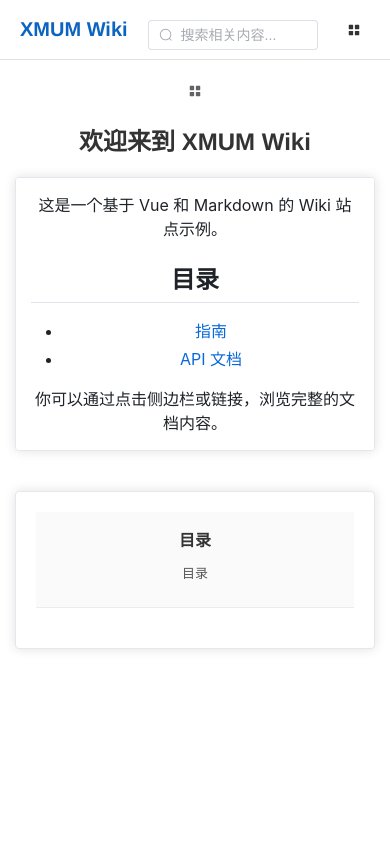
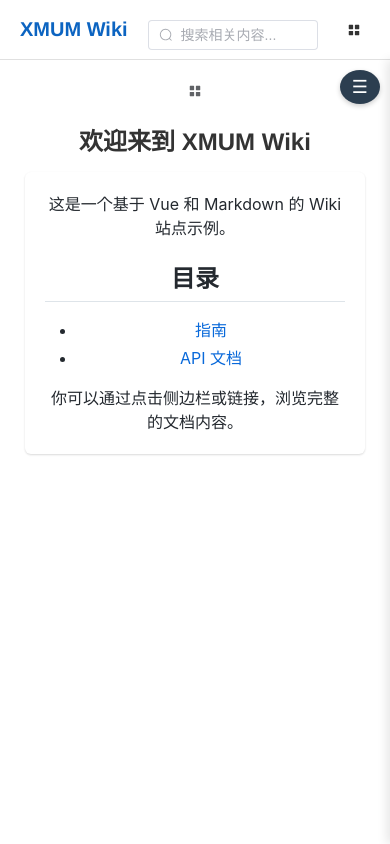
Before and after one commit to Zha0fusion/SurviveXMUM, a Vue app in the folder wiki/: page /docs/README in a window 390 px wide. Built offline with nearby package versions, Linux system fonts and the light colour scheme.

Commit message:
修复了markdown文件不能正常获取的问题

```diff
--- a/wiki/src/components/MarkdownRenderer.vue
+++ b/wiki/src/components/MarkdownRenderer.vue
@@ -1,12 +1,46 @@
 <!-- src/components/MarkdownRenderer.vue -->
 <template>
-  <div class="markdown-container">
-    <el-card class="markdown-card-container" :body-style="{ padding: '0px' }">
+  <div class="markdown-container" :class="{ 'body-freeze-for-drawer': isTocDrawerOpen && isMobileView }">
+    <!-- Toggle Button for Mobile Drawer -->
+    <button
+        class="toc-drawer-toggle"
+        @click="toggleTocDrawer"
+        v-if="showTocToggle && tocItems.length > 0"
+        aria-label="Toggle Table of Contents"
+        :aria-expanded="isTocDrawerOpen.toString()"
+    >
+      ☰
+    </button>
+
+    <div class="main-content-area">
       <div class="markdown-body" v-html="renderedHtml"></div>
-    </el-card>
-    <el-card class="menu">
-      <div class="toc-container" v-if="tocItems.length > 0">
-        <div class="toc-title">目录</div>
+    </div>
+
+    <!-- Overlay for Mobile Drawer -->
+    <div
+        class="toc-overlay"
+        v-if="isTocDrawerOpen && isMobileView"
+        @click="closeTocDrawer"
+    ></div>
+
+    <!-- Table of Contents Sidebar / Drawer -->
+    <aside
+        class="toc-sidebar-area"
+        :class="{ 'is-drawer-open': isTocDrawerOpen && isMobileView }"
+        v-if="tocItems.length > 0"
+        role="navigation"
+        aria-labelledby="toc-title-id"
+    >
+      <div class="toc-container">
+        <button
+            class="toc-drawer-close-btn"
+            @click="closeTocDrawer"
+            v-if="isMobileView"
+            aria-label="Close Table of Contents"
+        >
+          &times;
+        </button>
+        <div class="toc-title" id="toc-title-id">目录</div>
         <div class="toc-content">
           <ul class="toc-list">
             <li
@@ -15,21 +49,20 @@
                 :class="`toc-level-${item.level}`"
                 class="toc-item"
             >
-              <a :href="'#' + item.id" @click="scrollToHeading(item.id, $event)">
+              <a :href="'#' + item.id" @click="handleTocLinkClick(item.id, $event)">
                 {{ item.text }}
               </a>
             </li>
           </ul>
         </div>
       </div>
-    </el-card>
+    </aside>
   </div>
 </template>
 
 <script>
 import MarkdownIt from "markdown-it";
-// import DOMPurify from 'dompurify'; // 可选：用于XSS防护
-import 'github-markdown-css'; // 导入 GitHub Markdown 样式
+import 'github-markdown-css';
 
 export default {
   name: "MarkdownRenderer",
@@ -41,7 +74,10 @@ export default {
   },
   data() {
     return {
-      tocItems: []
+      tocItems: [],
+      isTocDrawerOpen: false,
+      isMobileView: false,
+      showTocToggle: false,
     };
   },
   computed: {
@@ -49,262 +85,345 @@ export default {
       if (!this.content) {
         return "";
       }
-
-      // 重置 TOC
       this.tocItems = [];
-
-      // 定义一个slugify函数，用于生成锚点ID
-      const slugify = (s) => {
-        return String(s)
-          .trim()
-          .toLowerCase()
-          .replace(/\s+/g, '-')
-          .replace(/[^\w\u4e00-\u9fa5\-]/g, '') // 保留中文字符
-          .replace(/\-\-+/g, '-') // 合并多个连字符
-          .replace(/^-+|-+$/g, ''); // 去除首尾连字符
-      };
-
-      const md = new MarkdownIt({
-        html: true, // 允许 HTML 标签
-        linkify: true, // 自动转换 URL 文本为链接
-        typographer: true, // 启用一些标点符号和引号的智能转换
-      });
-
-      // 自定义标题渲染规则，用于生成 TOC
-      const originalHeadingOpen = md.renderer.rules.heading_open || function (tokens, idx, options, env, self) {
-        return self.renderToken(tokens, idx, options);
-      };
-
+      const slugify = (s) => String(s).trim().toLowerCase().replace(/\s+/g, '-').replace(/[^\w\u4e00-\u9fa5\-]/g, '').replace(/\-\-+/g, '-').replace(/^-+|-+$/g, '');
+      const md = new MarkdownIt({ html: true, linkify: true, typographer: true });
+      const originalHeadingOpen = md.renderer.rules.heading_open || function (tokens, idx, options, env, self) { return self.renderToken(tokens, idx, options); };
       md.renderer.rules.heading_open = (tokens, idx, options, env, self) => {
         const token = tokens[idx];
-        const level = parseInt(token.tag.substring(1)); // h1 -> 1, h2 -> 2, etc.
-
-        // 获取标题文本
+        const level = parseInt(token.tag.substring(1));
         const contentToken = tokens[idx + 1];
         if (contentToken && contentToken.type === 'inline') {
           const text = contentToken.content;
           const id = slugify(text);
-
-          // 添加到 TOC
-          this.tocItems.push({
-            level,
-            text,
-            id,
-          });
-          // 为标题添加 id 属性
+          this.tocItems.push({ level, text, id });
           token.attrSet('id', id);
         }
-
         return originalHeadingOpen(tokens, idx, options, env, self);
       };
-
-      // 保存原始的 link_open 规则
-      const defaultRender =
-        md.renderer.rules.link_open ||
-        function (tokens, idx, options, env, self) {
-          return self.renderToken(tokens, idx, options);
-        };
-
+      const defaultRender = md.renderer.rules.link_open || function (tokens, idx, options, env, self) { return self.renderToken(tokens, idx, options); };
       md.renderer.rules.link_open = function (tokens, idx, options, env, self) {
         const token = tokens[idx];
         const hrefIndex = token.attrIndex("href");
         if (hrefIndex >= 0) {
           const hrefAttr = token.attrs[hrefIndex];
           let originalHref = hrefAttr[1];
-          let processedHref = originalHref;
-
-          // 检查是否是内部文档链接 (相对路径且以 .md 结尾)
-          // 避免处理外部链接 (http://, https://) 或已经是 /docs/ 开头的链接
-          if (
-            originalHref &&
-            !originalHref.startsWith("http") &&
-            !originalHref.startsWith("/") && // 避免处理绝对路径，除非我们想强制它们
-            originalHref.endsWith(".md")
-          ) {
-            processedHref = `/docs/${originalHref.substring(
-              0,
-              originalHref.length - 3
-            )}`;
-            hrefAttr[1] = processedHref;
-          } else if (
-            originalHref &&
-            originalHref.startsWith("./") &&
-            originalHref.endsWith(".md")
-          ) {
-            // 处理 ./some-file.md 类型的链接
-            processedHref = `/docs/${originalHref.substring(
-              2, //移除 './'
-              originalHref.length - 3 // 移除 '.md'
-            )}`;
-            hrefAttr[1] = processedHref;
+          if (originalHref && !originalHref.startsWith("http") && !originalHref.startsWith("/") && originalHref.endsWith(".md")) {
+            hrefAttr[1] = `/docs/${originalHref.substring(0, originalHref.length - 3)}`;
+          } else if (originalHref && originalHref.startsWith("./") && originalHref.endsWith(".md")) {
+            hrefAttr[1] = `/docs/${originalHref.substring(2, originalHref.length - 3)}`;
           }
-          // 如果您还想处理类似 ../other-dir/file.md 的链接，需要更复杂的路径解析
         }
-
-        // 调用原始渲染器
         return defaultRender(tokens, idx, options, env, self);
       };
-
-      let html = md.render(this.content);
-      // 可选: 使用 DOMPurify 清理 HTML 以防止 XSS
-      // if (typeof DOMPurify !== 'undefined') { // 确保 DOMPurify 已加载
-      //   html = DOMPurify.sanitize(html);
-      // }
-      return html;
+      return md.render(this.content);
     },
   },
   methods: {
     scrollToHeading(id, event) {
-      event.preventDefault();
+      if (event) event.preventDefault();
       const element = document.getElementById(id);
       if (element) {
         element.scrollIntoView({
           behavior: 'smooth',
           block: 'start',
         });
-        // 更新 URL hash
         window.history.pushState(null, null, `#${id}`);
       }
     },
+    handleTocLinkClick(id, event) {
+      this.scrollToHeading(id, event);
+      if (this.isMobileView && this.isTocDrawerOpen) {
+        this.closeTocDrawer();
+      }
+    },
+    openTocDrawer() {
+      this.isTocDrawerOpen = true;
+      // Optional: Add class to body to prevent scrolling if needed
+      // document.body.classList.add('no-scroll');
+    },
+    closeTocDrawer() {
+      this.isTocDrawerOpen = false;
+      // Optional: Remove class from body
+      // document.body.classList.remove('no-scroll');
+    },
+    toggleTocDrawer() {
+      if (this.isTocDrawerOpen) {
+        this.closeTocDrawer();
+      } else {
+        this.openTocDrawer();
+      }
+    },
+    checkIfMobileView() {
+      const mobileBreakpoint = 992; // Same as CSS media query
+      this.isMobileView = window.innerWidth <= mobileBreakpoint;
+      this.showTocToggle = this.isMobileView;
+
+      // If resizing from mobile to desktop and drawer was open, ensure it's closed
+      // and styles are appropriate for desktop.
+      if (!this.isMobileView && this.isTocDrawerOpen) {
+        this.closeTocDrawer();
+      }
+    },
+  },
+  mounted() {
+    this.checkIfMobileView();
+    window.addEventListener('resize', this.checkIfMobileView);
+  },
+  beforeUnmount() {
+    window.removeEventListener('resize', this.checkIfMobileView);
+    // Clean up body class if it was added
+    // document.body.classList.remove('no-scroll');
   },
 };
 </script>
 
 <style>
-.menu{
-  align-items: center;
-  margin-top: 20px;
-  max-height: 400px;
-  height: 100%;
+/* 确保导入的 github-markdown-css 样式能够正确应用 */
+/* github-markdown-css 的样式已经通过 import 'github-markdown-css' 引入 */
+
+:root {
+  --header-height: 60px;
 }
+
 .markdown-container {
   display: flex;
   position: relative;
   width: 100%;
   max-width: 1200px;
   margin: 0 auto;
+  gap: 24px;
 }
 
-.markdown-card-container {
+.main-content-area {
+  flex: 1;
+  min-width: 0;
+  max-width: 800px;
+  margin: 20px 0;
   box-sizing: border-box;
-  min-width: 200px;
-  max-width: 780px; /* 减小宽度，为目录留出空间 */
-  margin: 20px auto; /* 改为auto居中 */
-  flex: 1;
 }
 
-/* el-card 内部的 .markdown-body 样式 */
+/* 修改此处：减少自定义样式，避免与 github-markdown-css 冲突 */
 .markdown-body {
-  padding: 15px; /* 与原始组件自定义样式保持一致 */
-  box-sizing: border-box; /* 保持box-sizing，github-markdown-css可能也依赖它 */
+  /* 保持基本的布局样式 */
+  padding: 25px;
+  box-sizing: border-box;
+  background-color: #fff;
+  border-radius: 6px;
+  box-shadow: 0 1px 3px rgba(0,0,0,0.05), 0 1px 2px rgba(0,0,0,0.1);
+
+  /* 确保文本颜色可见 */
+  color: #24292f;
+
+  /* 确保字体设置 */
+  font-family: -apple-system,BlinkMacSystemFont,"Segoe UI","Noto Sans",Helvetica,Arial,sans-serif,"Apple Color Emoji","Segoe UI Emoji";
+  font-size: 16px;
+  line-height: 1.5;
+  word-wrap: break-word;
 }
 
-/* 目录容器样式 */
+/* Desktop TOC styles */
+.toc-sidebar-area {
+  width: 250px;
+  margin-top: 20px;
+  box-sizing: border-box;
+}
+
 .toc-container {
-  width: 200px;
-  position: sticky;
+  width: 100%;
+  position: sticky; /* Sticky on desktop */
   top: 20px;
   max-height: calc(100vh - 40px);
   overflow-y: auto;
-  margin: 20px 0 20px 20px;
-  padding: 15px;
-  border-left: 1px solid #eaecef;
+  padding: 20px 15px;
   font-size: 14px;
-  background-color: #fafafa;
+  box-sizing: border-box;
+  background-color: #fff;
+  border-radius: 6px;
+  box-shadow: 0 1px 3px rgba(0,0,0,0.05), 0 1px 2px rgba(0,0,0,0.1);
 }
 
 .toc-title {
-  font-weight: bold;
-  margin-bottom: 10px;
-  font-size: 16px;
-  color: #333;
-  text-align: center; /* 标题居中 */
-}
-
-.toc-content {
-  text-align: center; /* 内容容器居中 */
+  font-weight: 600;
+  margin-bottom: 15px;
+  font-size: 17px;
+  color: #2c3e50;
+  text-align: left;
+  padding-left: 5px;
 }
 
 .toc-list {
   list-style-type: none;
   padding: 0;
   margin: 0;
-  display: inline-block; /* 让列表变为行内块元素，配合父容器的text-align: center实现居中 */
-  text-align: left; /* 恢复文本左对齐，但整个列表会居中 */
-  width: 100%; /* 保证宽度 */
-}
-
-.toc-item {
-  margin-bottom: 5px;
-  text-align: center; /* 每个项目居中 */
+  text-align: left;
+  width: 100%;
 }
 
 .toc-item a {
-  display: inline-block; /* 改为行内块元素，配合父元素的text-align实现居中 */
-  padding: 4px 12px;
-  color: #666;
+  display: block;
+  padding: 8px 10px;
+  color: #555;
   text-decoration: none;
   border-radius: 4px;
-  font-size: 14px;
-  line-height: 1.4;
-  transition: all 0.2s ease;
-  width: auto; /* 自动宽度 */
-  max-width: 90%; /* 限制最大宽度，防止过长 */
-  text-align: center; /* 文本居中 */
+  font-size: 13.5px;
+  line-height: 1.5;
+  transition: background-color 0.2s ease, color 0.2s ease, border-left-color 0.2s ease;
+  width: 100%;
+  box-sizing: border-box;
+  text-align: left;
+  border-left: 3px solid transparent;
 }
 
 .toc-item a:hover {
-  background-color: #e8f4fd;
-  color: #0c64c1;
+  background-color: #f0f4f8;
+  color: #2980b9;
+  border-left-color: #2980b9;
 }
 
-/* 不同级别的标题样式 - 移除padding-left，改用不同的字体大小和颜色来区分层级 */
-.toc-level-1 a {
-  font-weight: 600;
-  font-size: 14px;
+.toc-level-1 a { font-weight: 500; color: #34495e; }
+.toc-level-2 a { padding-left: 25px; }
+.toc-level-3 a { padding-left: 40px; font-size: 13px; }
+.toc-level-4 a { padding-left: 55px; font-size: 12.5px; color: #7f8c8d; }
+.toc-level-5 a, .toc-level-6 a { padding-left: 70px; font-size: 12px; color: #95a5a6; }
+
+
+/* --- Drawer Specific Styles --- */
+.toc-drawer-toggle {
+  display: none; /* Hidden by default, shown via media query */
+  position: fixed;
+  /* top: 15px; */ /* 将在媒体查询中覆盖 */
+  right: 15px;
+  z-index: 1005;
+  background-color: #2c3e50;
+  color: white;
+  border: none;
+  padding: 10px 15px;
+  border-radius: 50%;
+  cursor: pointer;
+  font-size: 20px;
+  line-height: 1;
+  box-shadow: 0 2px 5px rgba(0,0,0,0.2);
+}
+.toc-drawer-toggle:hover {
+  background-color: #34495e;
+}
+
+.toc-overlay {
+  display: none;
+  position: fixed;
+  top: 0;
+  left: 0;
+  width: 100%;
+  height: 100%;
+  background-color: rgba(0, 0, 0, 0.6);
+  z-index: 999;
+}
+
+.toc-drawer-close-btn {
+  display: none;
+  position: absolute;
+  top: 10px;
+  right: 15px;
+  background: none;
+  border: none;
+  font-size: 28px;
+  color: #777;
+  cursor: pointer;
+  padding: 5px;
+  line-height: 1;
+  z-index: 10;
+}
+.toc-drawer-close-btn:hover {
   color: #333;
 }
 
-.toc-level-2 a {
-  font-size: 13px;
-  color: #555;
+.body-freeze-for-drawer {
+  /* overflow: hidden; */
 }
 
-.toc-level-3 a {
-  font-size: 12px;
-  color: #666;
-}
 
-.toc-level-4 a {
-  font-size: 11px;
-  color: #777;
-}
+/* --- Responsive Design for Drawer (Mobile) --- */
+@media (max-width: 992px) {
+  .toc-drawer-toggle {
+    display: block;
+    top: calc(var(--header-height) + 15px); /* 定位到页头下方，并增加15px间距 */
+    /* right: 15px; */ /* 已在全局样式中设置 */
+  }
 
-.toc-level-5 a,
-.toc-level-6 a {
-  font-size: 10px;
-  color: #888;
-}
+  .main-content-area {
+    margin: 20px 15px;
+    order: 0;
+  }
 
-/* 响应式设计 */
-@media (max-width: 768px) {
   .markdown-container {
+    flex-direction: column;
+    gap: 0;
+  }
+
+  .toc-sidebar-area {
+    position: fixed;
+    top: var(--header-height); /* 抽屉从页头下方开始 */
+    right: 0;
+    width: 280px;
+    height: calc(100vh - var(--header-height)); /* 抽屉高度为视口高度减去页头高度 */
+    background-color: #ffffff;
+    box-shadow: -3px 0 10px rgba(0,0,0,0.1);
+    transform: translateX(100%);
+    transition: transform 0.3s ease-in-out;
+    z-index: 1000;
+    margin-top: 0;
+    display: flex;
     flex-direction: column;
   }
 
-  .markdown-card-container {
-    max-width: 100%;
-    margin: 20px auto;
+  .toc-sidebar-area.is-drawer-open {
+    transform: translateX(0);
   }
 
   .toc-container {
-    width: 100%;
-    margin: 0 0 20px 0;
-    position: relative;
-    top: 0;
-    border-left: none;
-    border-bottom: 1px solid #eaecef;
-    padding-bottom: 15px;
+    position: static;
+    max-height: none;
+    overflow-y: auto;
+    box-shadow: none;
+    border-radius: 0;
+    flex-grow: 1;
+    padding-top: 50px; /* 为关闭按钮留出空间 */
+    padding-bottom: 20px;
+  }
+
+  .toc-title {
+    padding-left: 15px;
+    margin-top: 0;
+  }
+
+  .toc-drawer-close-btn {
+    display: block;
+  }
+}
+
+@media (max-width: 768px) {
+  .main-content-area {
+    margin: 15px 10px;
+  }
+  .markdown-body {
+    padding: 20px;
+  }
+  .toc-sidebar-area {
+    width: 260px;
+    /* top 和 height 已在 992px 断点中通过 var(--header-height) 设置，此处无需重复 */
+  }
+  .toc-drawer-toggle {
+    top: calc(var(--header-height) + 10px); /* 较小屏幕上，与页头间距调整为10px */
+    right: 10px;
+    padding: 8px 12px;
+    font-size: 18px;
+  }
+  .toc-item a {
+    font-size: 13px;
+  }
+  .toc-level-3 a, .toc-level-4 a, .toc-level-5 a, .toc-level-6 a {
+    font-size: 12.5px;
   }
 }
 </style>
```
Also changed, not shown: wiki/src/views/DocPage.vue (+13 -3 lines).
